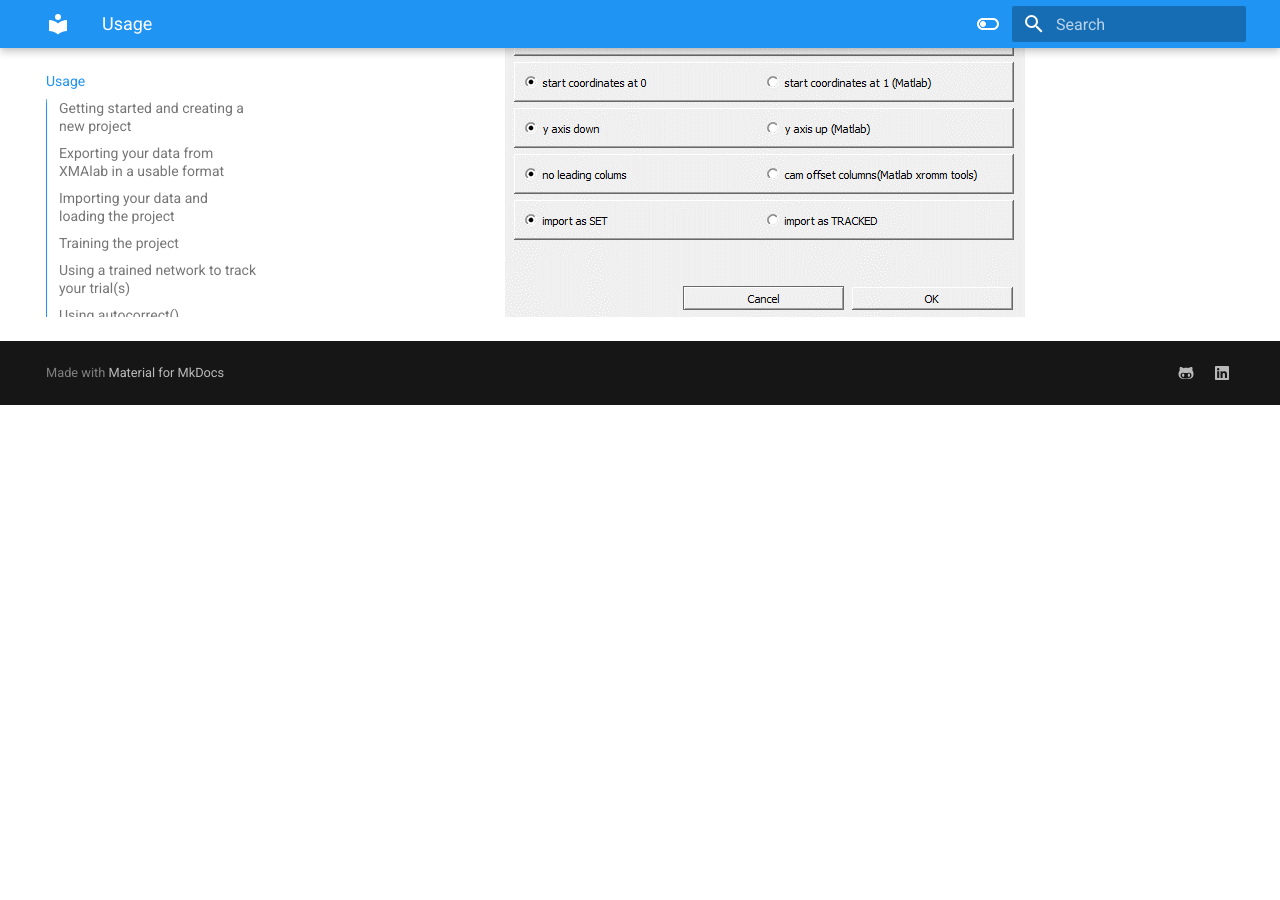
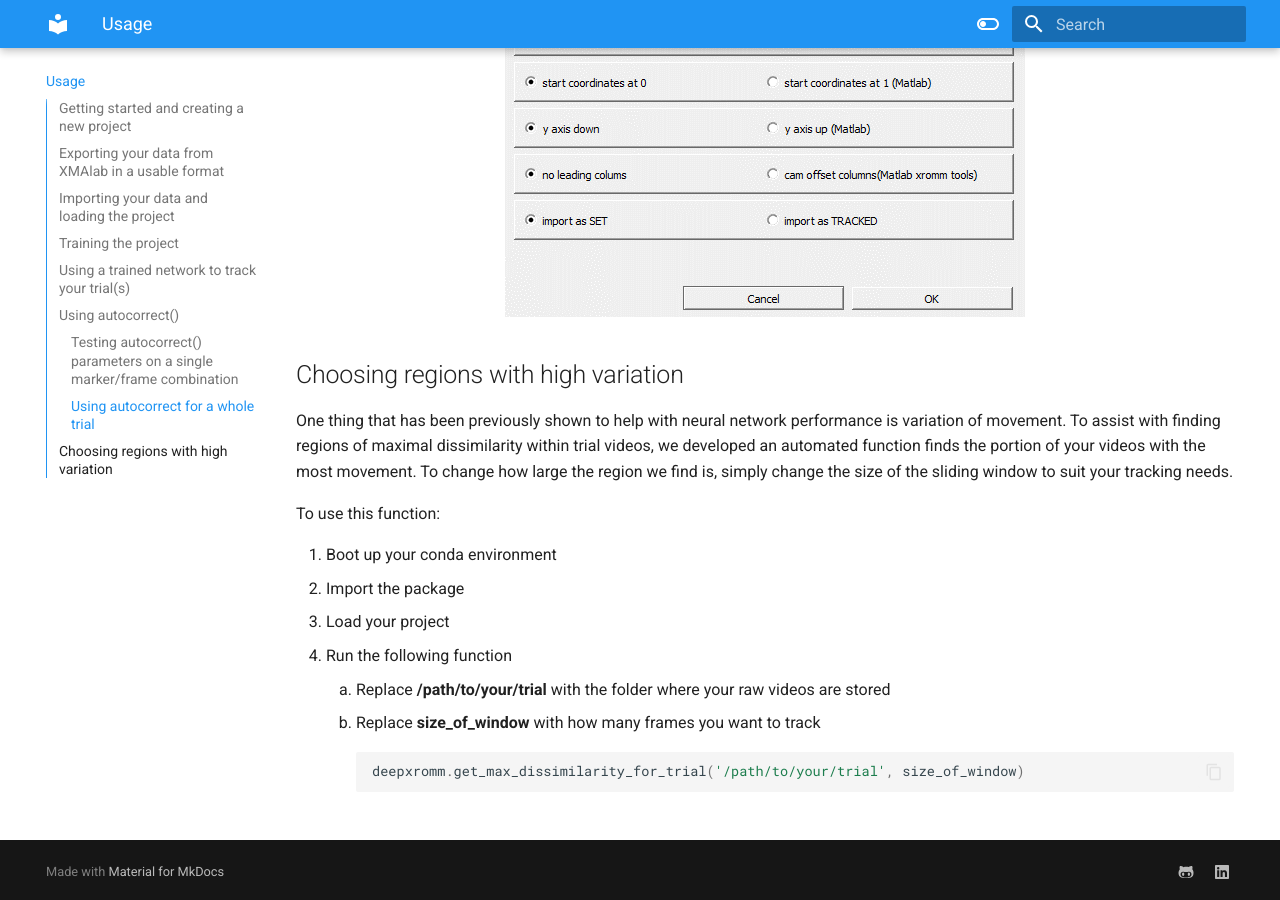
Before and after one commit to sam-delap/deepxromm, an MkDocs documentation site: the page built from docs/usage.md, in a window 1280 px wide and 900 px high, scrolled down 4307 px. Built offline with MkDocs 1.6.1 and Material for MkDocs 9.7.7, drawn with Linux system fonts in a browser that asks for light colours; before the commit the page ends 4712 px from its top, so only the background shows below that.

````diff
--- a/docs/usage.md
+++ b/docs/usage.md
@@ -101,3 +101,22 @@
 1. You can analyze autocorrect's performance by importing this CSV as a 2D Points file into XMAlab with the following settings
 
 ![XMAlab import settings](XMA_import_settings.png){: .center}
+
+## Choosing regions with high variation
+
+One thing that has been previously shown to help with neural network performance is variation of movement.
+To assist with finding regions of maximal dissimilarity within trial videos, we developed an automated function finds
+the portion of your videos with the most movement.
+To change how large the region we find is, simply change the size of the sliding window to suit your tracking needs.
+
+To use this function:
+
+1. Boot up your conda environment
+1. Import the package
+1. Load your project
+1. Run the following function
+    1. Replace **/path/to/your/trial** with the folder where your raw videos are stored
+    1. Replace **size_of_window** with how many frames you want to track
+```python
+deepxromm.get_max_dissimilarity_for_trial('/path/to/your/trial', size_of_window)
+```
````
Also changed, not shown: 1 other file.
